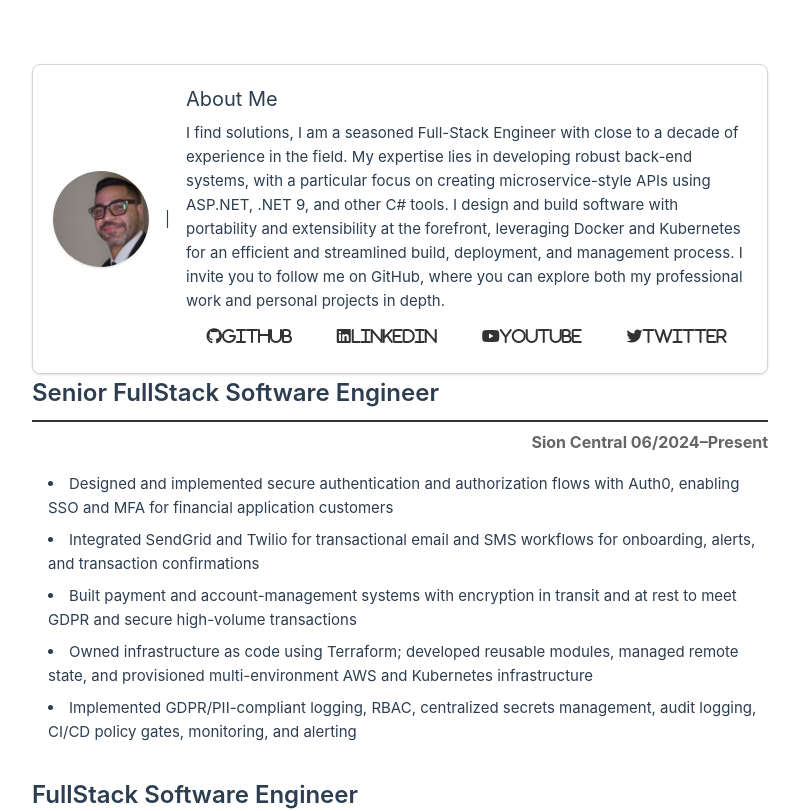
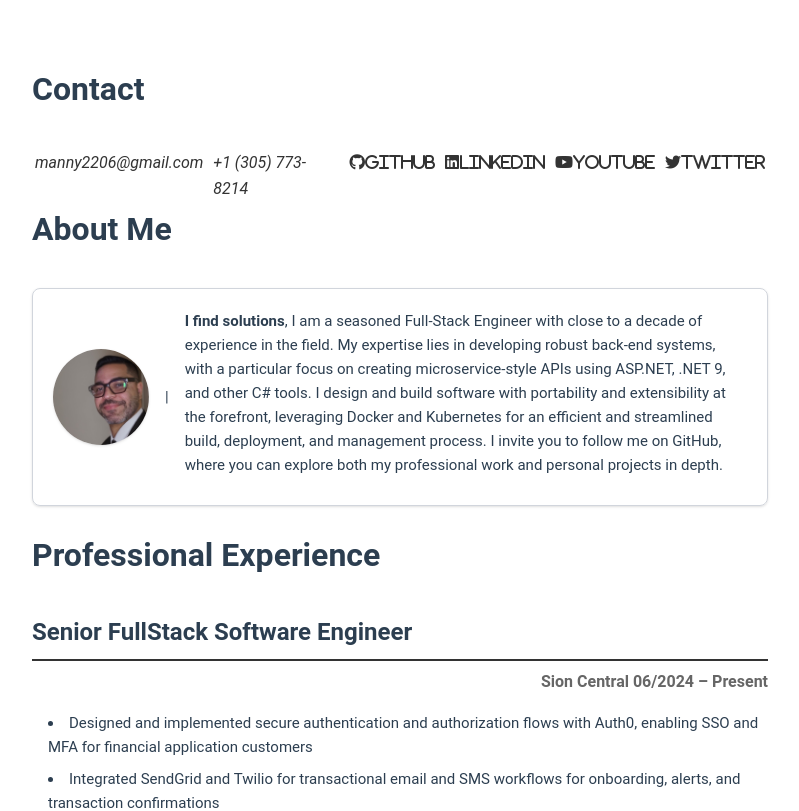
Before and after one commit to ManuelSaleta/vue-resume-site, a Vue app: page / in a window 1280 px wide. Shown: the top 811 px of the page, without its empty margins (240-1039 px from the left). Built offline with nearby package versions, Linux system fonts and the light colour scheme.

Commit message:
css misc, resume.json misc

```diff
--- a/index.html
+++ b/index.html
@@ -4,6 +4,7 @@
     <meta charset="UTF-8" />
     <link rel="icon" type="image/svg+xml" href="/src/assets/cpu.svg" />
     <link href="/src/assets/main.css" rel="stylesheet" />
+    <link href="https://fonts.googleapis.com" rel="stylesheet" />
     <script src="https://kit.fontawesome.com/63272634e2.js" crossorigin="anonymous"></script>
     <meta name="viewport" content="width=device-width, initial-scale=1.0" />
     <title>Resume | Manuel Saleta</title>
--- a/src/assets/base.css
+++ b/src/assets/base.css
@@ -50,14 +50,6 @@
   }
 }
 
-*,
-*::before,
-*::after {
-  box-sizing: border-box;
-  margin: 0;
-  font-weight: normal;
-}
-
 body {
   min-height: 100vh;
   color: var(--color-text);
@@ -66,19 +58,7 @@ body {
     color 0.5s,
     background-color 0.5s;
   line-height: 1.6;
-  font-family:
-    Inter,
-    -apple-system,
-    BlinkMacSystemFont,
-    'Segoe UI',
-    Roboto,
-    Oxygen,
-    Ubuntu,
-    Cantarell,
-    'Fira Sans',
-    'Droid Sans',
-    'Helvetica Neue',
-    sans-serif;
+  font-family: 'Roboto', sans-serif;
   font-size: 15px;
   text-rendering: optimizeLegibility;
   -webkit-font-smoothing: antialiased;
--- a/src/assets/main.css
+++ b/src/assets/main.css
@@ -1,5 +1,9 @@
 @import './base.css';
 @import 'tailwindcss';
+
+body {
+  font-family: 'Roboto', sans-serif;
+}
 
 #app {
   max-width: 1280px;
--- a/src/assets/resume.json
+++ b/src/assets/resume.json
@@ -3,7 +3,7 @@
     {
       "id": 1,
       "heading": "Senior FullStack Software Engineer",
-      "sub_heading": "Sion Central  06/2024–Present",
+      "sub_heading": "Sion Central  06/2024 – Present",
       "contributions": [
         "Designed and implemented secure authentication and authorization flows with Auth0, enabling SSO and MFA for financial application customers",
         "Integrated SendGrid and Twilio for transactional email and SMS workflows for onboarding, alerts, and transaction confirmations",
@@ -15,7 +15,7 @@
     {
       "id": 2,
       "heading": "FullStack Software Engineer",
-      "sub_heading": "Bitstop ATM OPS Inc  06/2021–2024",
+      "sub_heading": "Bitstop ATM OPS Inc  06/2021 – 2024",
       "contributions": [
         "Led ReactJS code reviews and developed components using hooks, Redux, React Router, React-i18next, and React Spring to improve UX and platform functionality",
         "Refactored critical e-commerce pricing APIs from Python to C#, deployed with Docker & Kubernetes to achieve 99.95% uptime and reduce developer overhead by 20%",
@@ -28,7 +28,7 @@
     {
       "id": 3,
       "heading": "Software Engineer",
-      "sub_heading": "Amadeus Hospitality  02/2017–06/2021",
+      "sub_heading": "Amadeus North America  02/2017 – 06/2021",
       "contributions": [
         "Created API integrations for OperaPMS, ShijiPMS, HotSOS, and HotSOS Mobile, reducing manual transcription and cutting cleaning task time from 12 to 7 minutes",
         "Led migration to a web-based client using Angular, C#, SQL, and Azure; owned mobile development using Java, Kotlin, and Objective-C to increase staff visibility and planning",
@@ -39,7 +39,7 @@
     {
       "id": 4,
       "heading": "Software Engineer",
-      "sub_heading": "Assurant IT Solutions  10/2016–01/2017",
+      "sub_heading": "Assurant IT Solutions  10/2016 – 01/2017",
       "contributions": [
         "Organized corporate-sponsored internal hackathons and built web apps to track departmental POC initiatives",
         "Developed Alexa Skills for interactive payment options and collaborated directly with the VP of Technologies to execute events"
@@ -48,7 +48,7 @@
     {
       "id": 5,
       "heading": "Tutor / Instructor",
-      "sub_heading": "FIU Stars Tutoring | Miami, FL | 02/2015–09/2016",
+      "sub_heading": "FIU STARS Tutoring 02/2015 – 09/2016",
       "contributions": [
         "Provided individualized tutoring in Database Management, web development, Programming I–III, Operating Systems, Linux administration, and Application Security",
         "Improved student pass rates by tailoring study sessions and coursework support to individual learning needs"
--- a/src/components/AboutMe.vue
+++ b/src/components/AboutMe.vue
@@ -10,7 +10,7 @@
     />
     <span class="">|</span>
     <div class="about-me-text flex flex-col gap-2">
-      <p class="text-xl font-bold mb-2 und">About Me</p>
+      <!-- <p class="text-xl font-bold mb-2 und">About Me</p> -->
       <p class="">
         <b>I find solutions</b>, I am a seasoned Full-Stack Engineer with close to a decade of
         experience in the field. My expertise lies in developing robust back-end systems, with a
@@ -20,14 +20,11 @@
         management process. I invite you to follow me on GitHub, where you can explore both my
         professional work and personal projects in depth.
       </p>
-      <span>
-        <SocialMedia></SocialMedia>
-      </span>
+      <span> </span>
     </div>
   </div>
 </template>
 
 <script setup lang="ts">
 import profileAvatar from '@/assets/avatar.jpeg'
-import SocialMedia from './SocialMedia.vue'
 </script>
--- /dev/null
+++ b/src/components/Heading.vue
@@ -0,0 +1,70 @@
+<template>
+  <component
+    :is="headingTag"
+    :class="['heading', { 'heading--underline': underline }, `heading--${size}`]"
+  >
+    {{ text }}
+  </component>
+</template>
+
+<script lang="ts">
+export default {
+  name: 'PageHeading',
+  props: {
+    text: {
+      type: String,
+      required: true,
+    },
+    size: {
+      type: String,
+      default: 'h1',
+      validator: (value: string) => ['h1', 'h2', 'h3', 'h4', 'h5', 'h6'].includes(value),
+    },
+    underline: {
+      type: Boolean,
+      default: false,
+    },
+  },
+  computed: {
+    headingTag() {
+      return this.size.toLowerCase()
+    },
+  },
+}
+</script>
+
+<style scoped>
+.heading {
+  font-weight: bold;
+  margin: 0;
+  margin-bottom: 2rem;
+}
+
+.heading--h1 {
+  font-size: 2rem;
+}
+
+.heading--h2 {
+  font-size: 1.75rem;
+}
+
+.heading--h3 {
+  font-size: 1.5rem;
+}
+
+.heading--h4 {
+  font-size: 1.25rem;
+}
+
+.heading--h5 {
+  font-size: 1.1rem;
+}
+
+.heading--h6 {
+  font-size: 1rem;
+}
+
+.heading--underline {
+  text-decoration: underline;
+}
+</style>
--- a/src/components/SiteBase.vue
+++ b/src/components/SiteBase.vue
@@ -1,13 +1,21 @@
 <template>
   <div class="site-base">
+    <Heading text="Contact" size="h1"></Heading>
+    <SocialMedia></SocialMedia>
+
+    <Heading text="About Me" size="h1"></Heading>
     <AboutMe></AboutMe>
+
+    <Heading text="Professional Experience" size="h1"></Heading>
     <ResumeBase> </ResumeBase>
   </div>
 </template>
 
 <script setup lang="ts">
 import AboutMe from './AboutMe.vue'
+import Heading from './Heading.vue'
 import ResumeBase from './ResumeBase.vue'
+import SocialMedia from './SocialMedia.vue'
 </script>
 
 <style scoped>
--- a/src/components/SocialMedia.vue
+++ b/src/components/SocialMedia.vue
@@ -23,9 +23,19 @@ interface SocialLink {
 
 const socialLinks: SocialLink[] = [
   {
+    name: 'manny2206@gmail.com',
+    url: 'mailto:manny2206@gmail.com',
+    icon: '',
+  },
+  {
+    name: '+1 (305) 773-8214',
+    url: 'tel:+3057738214',
+    icon: '',
+  },
+  {
     name: 'GitHub',
     url: 'https://github.com/ManuelSaleta',
-    icon: 'fab fa-github',
+    icon: 'fa fa-github',
   },
   {
     name: 'LinkedIn',
--- /dev/null
+++ b/src/icons/PhoneIcon.vue
@@ -0,0 +1,15 @@
+<template>
+  <svg xmlns="http://www.w3.org/2000/svg" viewBox="0 0 640 640">
+    <path
+      d="M224.2 89C216.3 70.1 195.7 60.1 176.1 65.4L170.6 66.9C106 84.5 50.8 147.1 66.9 223.3C104 398.3 241.7 536 416.7 573.1C493 589.3 555.5 534 573.1 469.4L574.6 463.9C580 444.2 569.9 423.6 551.1 415.8L453.8 375.3C437.3 368.4 418.2 373.2 406.8 387.1L368.2 434.3C297.9 399.4 241.3 341 208.8 269.3L253 233.3C266.9 222 271.6 202.9 264.8 186.3L224.2 89z"
+    />
+  </svg>
+</template>
+
+<script lang="ts">
+export default {
+  name: 'PhoneIcon',
+}
+</script>
+
+<style scoped></style>
```
